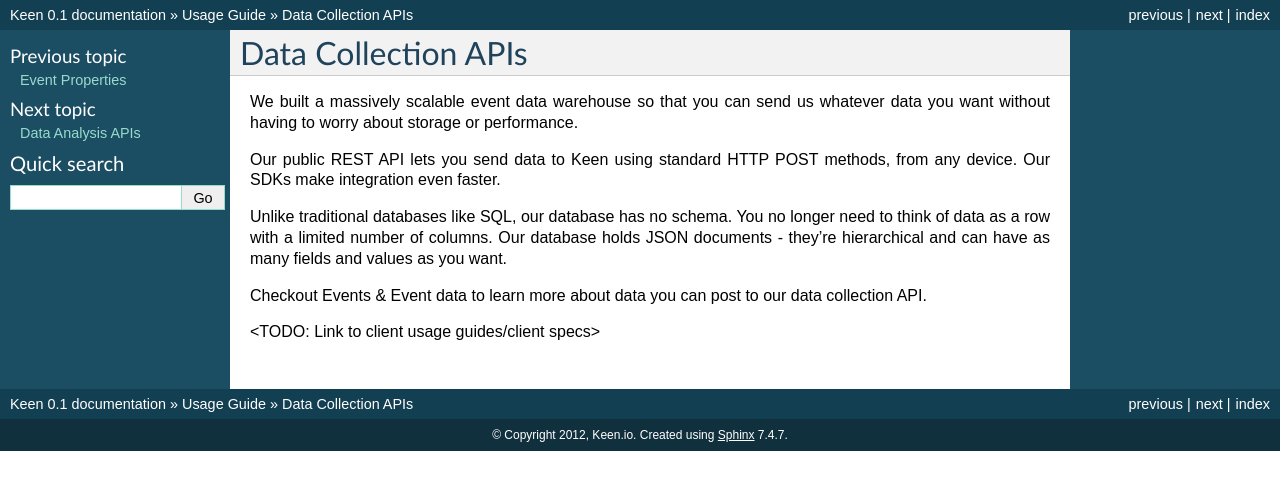
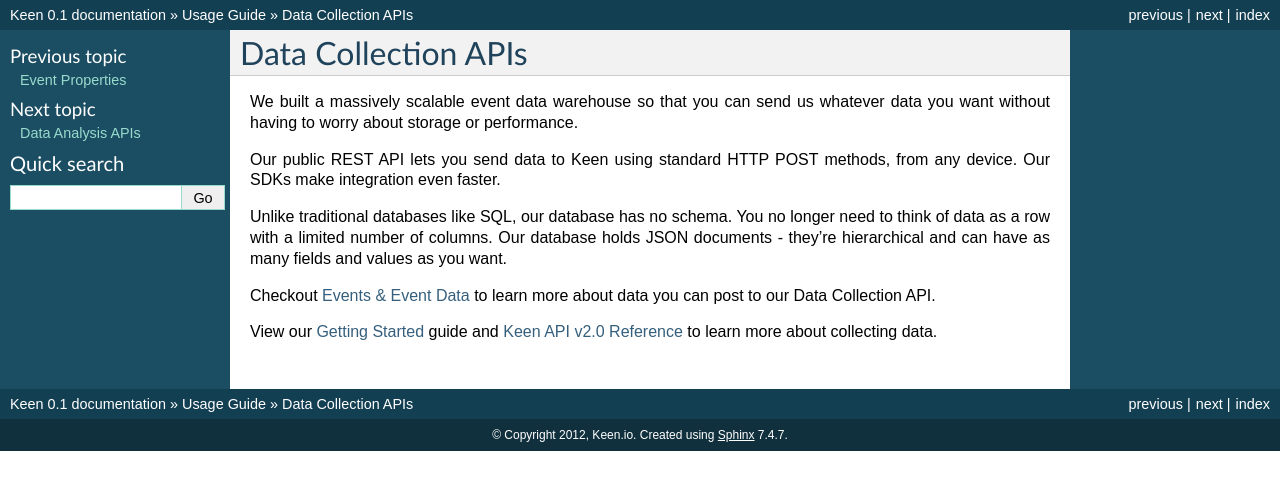
Before and after one commit to keenlabs/Keen-Docs, a Sphinx documentation site: the page built from source/api/usage/data_collection.rst, in a window 1280 px wide. Shown: the top 490 px of the page. Built offline with Sphinx 7.4.7, drawn with Linux system fonts in a browser that asks for light colours.

Commit message:
Fix a TODO

```diff
--- a/source/api/usage/data_collection.rst
+++ b/source/api/usage/data_collection.rst
@@ -8,6 +8,6 @@
 
 Unlike traditional databases like SQL, our database has no schema. You no longer need to think of data as a row with a limited number of columns. Our database holds JSON documents - they’re hierarchical and can have as many fields and values as you want.
 
-Checkout Events & Event data to learn more about data you can post to our data collection API.
+Checkout :doc:`events_and_event_data` to learn more about data you can post to our Data Collection API.
 
-<TODO: Link to client usage guides/client specs>
+View our :doc:`/api/getting_started` guide and :doc:`/api/reference` to learn more about collecting data.
```
